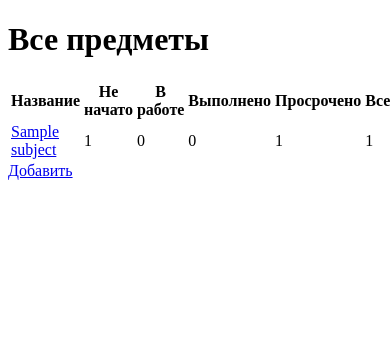
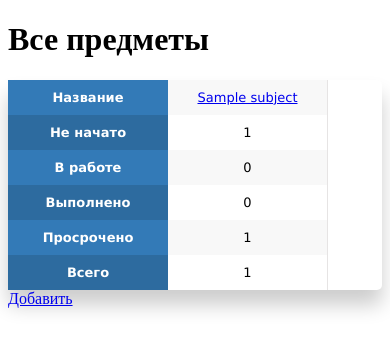
Before and after one commit to Trofmann/WorkControlService, a Django app: page / in a window 390 px wide; the page is wider, and only the part inside the window is pictured. Shown: the top 351 px of that part. Run offline with Django 4.2, Linux system fonts and the light colour scheme; tables that the repository leaves empty hold one stand-in row (values such as "Sample post").

Commit message:
Стили

```diff
--- /dev/null
+++ b/works/static/works/styles.css
@@ -0,0 +1,92 @@
+.resp-tab {
+    border-radius: 5px;
+    font-weight: normal;
+    border: none;
+    border-collapse: collapse;
+    width: 100%;
+    max-width: 100%;
+    white-space: nowrap;
+    background-color: white;
+    box-shadow: 0 15px 20px rgba(0, 0, 0, 0.2 );
+}
+.resp-tab td, .resp-tab th {
+    text-align: center;
+    padding: 8px;
+    font-size: 15px;
+    border: none;
+    font-family: Verdana, sans-serif;
+}
+.resp-tab td {
+    font-size: 13px;
+    border-right: 1px solid #E6E4E4;
+}
+.resp-tab th {
+    color: #ffffff;
+    background: #2d6b9f;
+}
+.resp-tab th:nth-child(odd) {
+    background: #337AB7;
+}
+.resp-tab tr:nth-child(even) {
+    background: #F8F8F8;
+}
+
+.resp-tab tr .completed {
+    background: #67E570FF
+}
+
+
+@media (max-width: 767px) {
+    .resp-tab {
+        display: block;
+        width: 100%;
+    }
+    .resp-tab thead,
+    .resp-tab tbody,
+    .resp-tab thead th {
+        display: block;
+    }
+    .resp-tab thead {
+        float: left;
+    }
+    .resp-tab tbody {
+        width: auto;
+        position: relative;
+        overflow-x: auto;
+    }
+    .resp-tab td, .resp-tab th {
+        padding: 10px 2px;
+        box-sizing: border-box;
+        overflow-x: hidden;
+        overflow-y: auto;
+        width: 160px;
+        font-size: 13px;
+        text-overflow: ellipsis;
+    }
+    .resp-tab thead th {
+        text-align: center;
+    }
+    .resp-tab tbody tr {
+        display: table-cell;
+    }
+    .resp-tab tbody tr:nth-child(odd) {
+        background: none;
+    }
+    .resp-tab tr:nth-child(even) {
+        background: transparent;
+    }
+    .resp-tab tr td:nth-child(odd) {
+        background: #F8F8F8;
+        border-right: 1px solid #E6E4E4;
+    }
+    .resp-tab tr .completed {
+        background: #67E570FF
+    }
+    .resp-tab tr td:nth-child(even) {
+        border-right: 1px solid #E6E4E4;
+    }
+    .resp-tab td {
+        display: block;
+        text-align: center;
+    }
+}
--- a/works/templates/works/index.html
+++ b/works/templates/works/index.html
@@ -1,13 +1,17 @@
+{% load static %}
 <!DOCTYPE html>
 <html lang="en">
 <head>
     <meta charset="UTF-8">
     <title>Title</title>
+    <link rel="stylesheet" type="text/css"
+        href="{% static 'works/styles.css' %}?100">
 </head>
 <body>
 <h1>Все предметы</h1>
 
-<table>
+<table class="resp-tab">
+    <thead>
         <tr>
             <th>Название</th>
             <th>Не начато</th>
@@ -16,7 +20,9 @@
             <th>Просрочено</th>
             <th>Всего</th>
         </tr>
+    </thead>
 
+    <tbody>
         {% for subject in subjects %}
             <tr>
                 <td>
@@ -33,6 +39,7 @@
                 <td>{{ subject.total_works_count }}</td>
             </tr>
         {% endfor %}
+    </tbody>
 
 </table>
 
```
Also changed, not shown: works/static/works/css.css (deleted). Lines whose indentation alone changed are shown as unchanged.
